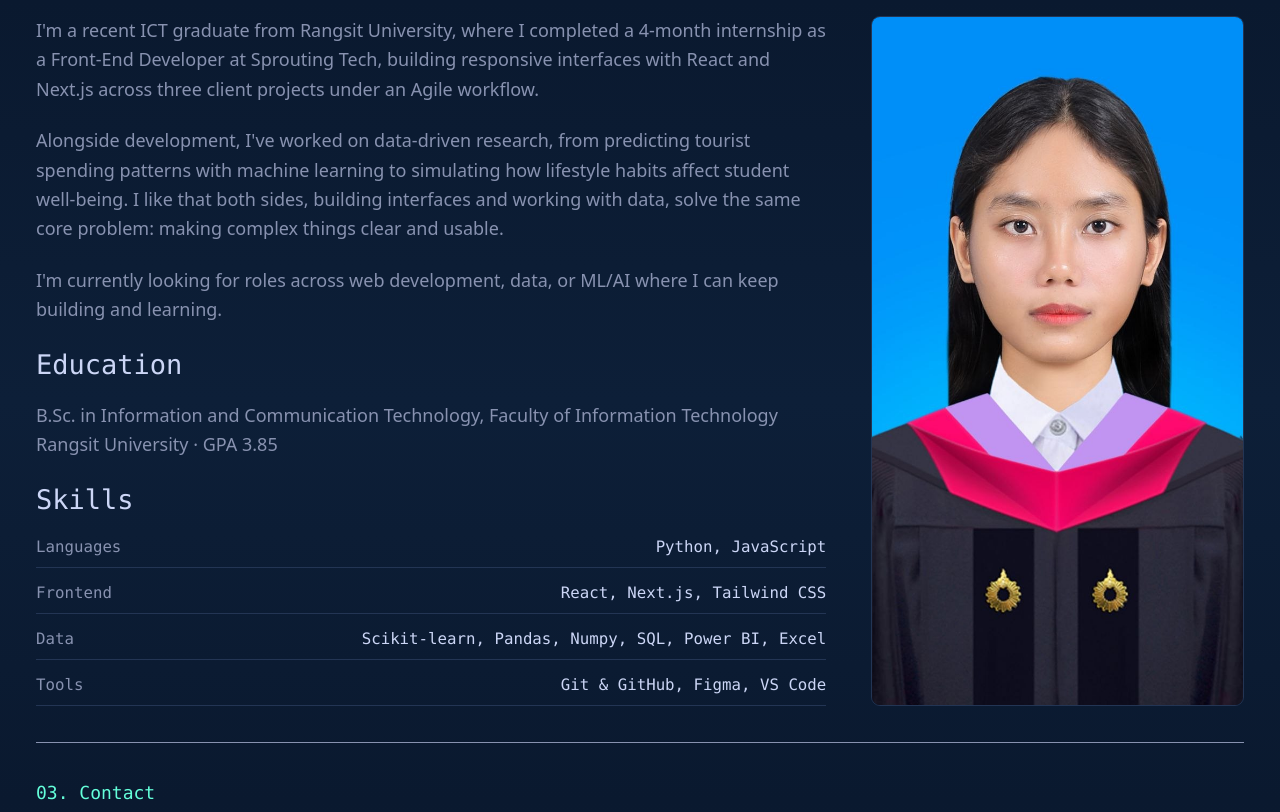
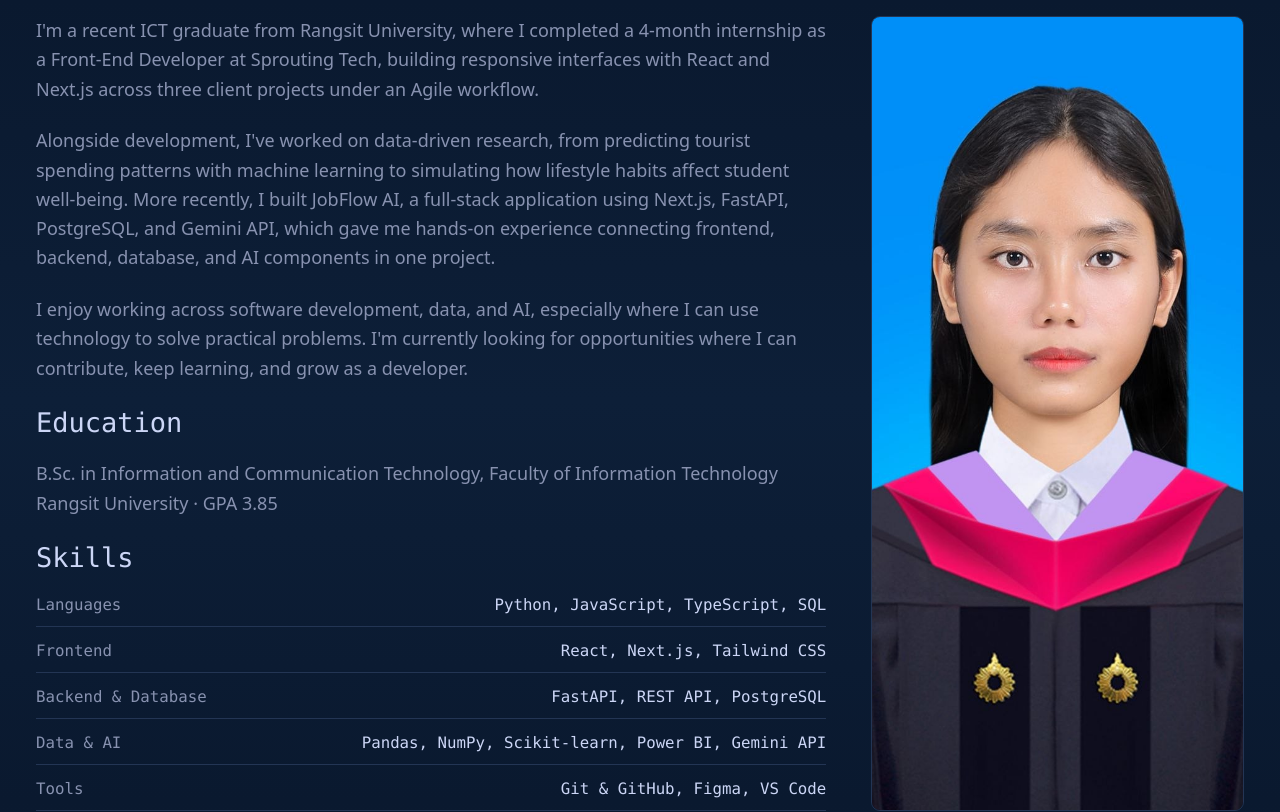
Before and after one commit to thidarr/Personal_Portfolio, a React (Vite) app in the folder my-portfolio/: page / in a window 1280 px wide. Shown: the part 1600-2412 px from the top of the page. Built offline with nearby package versions, Linux system fonts and the light colour scheme.

Commit message:
about section updated.

```diff
--- a/my-portfolio/src/components/About.jsx
+++ b/my-portfolio/src/components/About.jsx
@@ -1,5 +1,5 @@
 import { useInView } from "react-intersection-observer";
-import image from "../assets/selfphoto.jpg"
+import image from "../assets/selfphoto.jpg";
 
 function About() {
     const { ref, inView } = useInView({
@@ -16,59 +16,108 @@ function About() {
             }`}
         >
             <div className="border-b border-line md:py-8 py-7">
-                <p className="font-mono text-accent mb-4">02. Get to know me</p>
-                <h2 className="text-4xl sm:text-5xl font-display text-white mb-5">About</h2>
+                <p className="font-mono text-accent mb-4">
+                    02. Get to know me
+                </p>
+
+                <h2 className="text-4xl sm:text-5xl font-display text-white mb-5">
+                    About
+                </h2>
 
                 <div className="grid grid-cols-1 md:grid-cols-3 md:gap-10 gap-5">
                     <div className="order-2 md:order-1 md:col-span-2 text-text leading-relaxed space-y-5">
+
                         <p>
                             I'm a recent ICT graduate from Rangsit University, where I completed a
                             4-month internship as a Front-End Developer at Sprouting Tech, building
                             responsive interfaces with React and Next.js across three client projects
                             under an Agile workflow.
                         </p>
+
                         <p>
                             Alongside development, I've worked on data-driven research, from
                             predicting tourist spending patterns with machine learning to simulating
-                            how lifestyle habits affect student well-being. I like that both sides,
-                            building interfaces and working with data, solve the same core problem:
-                            making complex things clear and usable.
+                            how lifestyle habits affect student well-being. More recently, I built
+                            JobFlow AI, a full-stack application using Next.js, FastAPI, PostgreSQL,
+                            and Gemini API, which gave me hands-on experience connecting frontend,
+                            backend, database, and AI components in one project.
                         </p>
+
                         <p>
-                            I'm currently looking for roles across web development, data, or ML/AI
-                            where I can keep building and learning.
+                            I enjoy working across software development, data, and AI, especially
+                            where I can use technology to solve practical problems. I'm currently
+                            looking for opportunities where I can contribute, keep learning, and
+                            grow as a developer.
                         </p>
 
                         <div className="mt-5">
-                            <h3 className="font-mono text-2xl font-medium text-text-h mb-4">Education</h3>
+                            <h3 className="font-mono text-2xl font-medium text-text-h mb-4">
+                                Education
+                            </h3>
+
                             <p className="text-text leading-relaxed">
                                 B.Sc. in Information and Communication Technology, Faculty of Information Technology
                             </p>
-                            <p className="text-text leading-relaxed">Rangsit University · GPA 3.85</p>
+
+                            <p className="text-text leading-relaxed">
+                                Rangsit University · GPA 3.85
+                            </p>
                         </div>
 
                         <div className="mt-5">
-                            <h3 className="font-mono text-2xl font-medium text-text-h mb-4">Skills</h3>
+                            <h3 className="font-mono text-2xl font-medium text-text-h mb-4">
+                                Skills
+                            </h3>
+
                             <ul className="font-mono text-sm space-y-3">
                                 <li className="flex justify-between gap-4 border-b border-border pb-2">
-                                    <span className="text-text shrink-0">Languages</span>
-                                    <span className="text-text-h text-right"> Python, JavaScript</span>
+                                    <span className="text-text shrink-0">
+                                        Languages
+                                    </span>
+                                    <span className="text-text-h text-right">
+                                        Python, JavaScript, TypeScript, SQL
+                                    </span>
                                 </li>
+
                                 <li className="flex justify-between gap-4 border-b border-border pb-2">
-                                    <span className="text-text shrink-0">Frontend</span>
-                                    <span className="text-text-h text-right">React, Next.js, Tailwind CSS</span>
+                                    <span className="text-text shrink-0">
+                                        Frontend
+                                    </span>
+                                    <span className="text-text-h text-right">
+                                        React, Next.js, Tailwind CSS
+                                    </span>
                                 </li>
+
                                 <li className="flex justify-between gap-4 border-b border-border pb-2">
-                                    <span className="text-text shrink-0">Data</span>
-                                    <span className="text-text-h text-right">Scikit-learn, Pandas, Numpy, SQL, Power BI, Excel</span>
+                                    <span className="text-text shrink-0">
+                                        Backend & Database
+                                    </span>
+                                    <span className="text-text-h text-right">
+                                        FastAPI, REST API, PostgreSQL
+                                    </span>
                                 </li>
+
                                 <li className="flex justify-between gap-4 border-b border-border pb-2">
-                                    <span className="text-text shrink-0">Tools</span>
-                                    <span className="text-text-h text-right">Git & GitHub, Figma, VS Code</span>
+                                    <span className="text-text shrink-0">
+                                        Data & AI
+                                    </span>
+                                    <span className="text-text-h text-right">
+                                        Pandas, NumPy, Scikit-learn, Power BI, Gemini API
+                                    </span>
+                                </li>
+
+                                <li className="flex justify-between gap-4 border-b border-border pb-2">
+                                    <span className="text-text shrink-0">
+                                        Tools
+                                    </span>
+                                    <span className="text-text-h text-right">
+                                        Git & GitHub, Figma, VS Code
+                                    </span>
                                 </li>
                             </ul>
                         </div>
                     </div>
+
                     <div className="order-1 md:order-2 relative w-full h-64 md:h-full">
                         <img
                             src={image}
```
